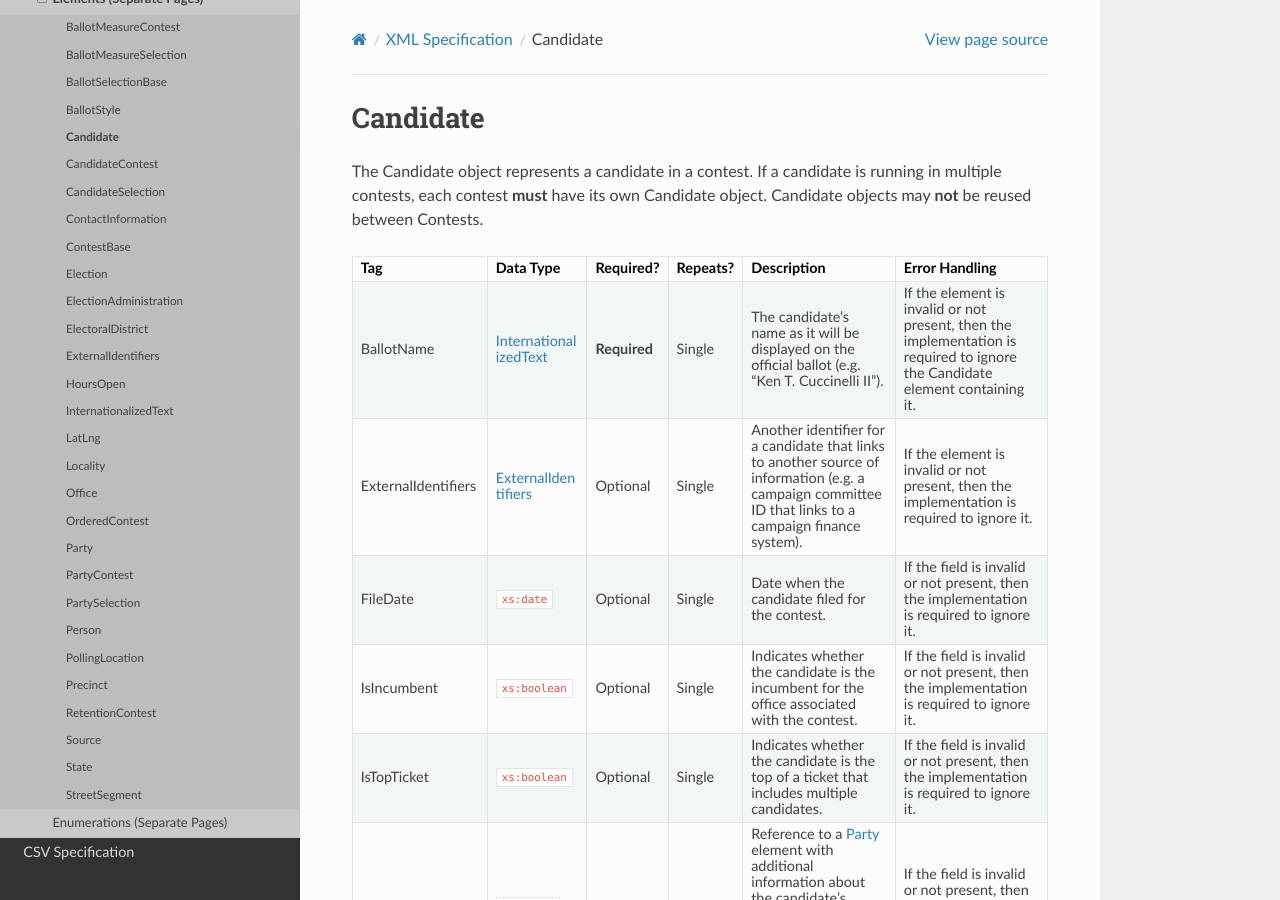
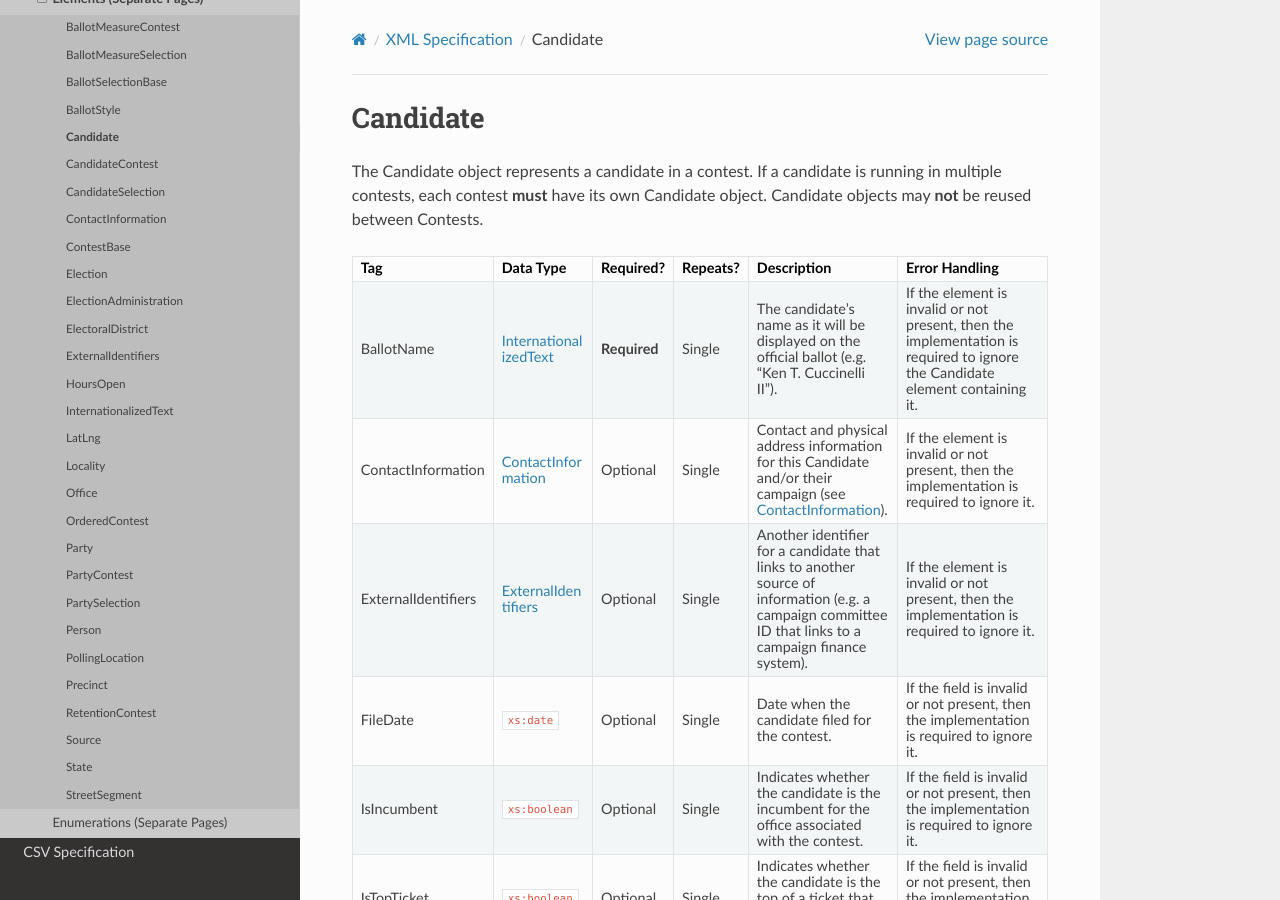
Before and after one commit to votinginfoproject/vip-specification, a Sphinx documentation site: the page built from docs/built_rst/xml/elements/candidate.rst, in a window 1280 px wide and 900 px high. Built offline with Sphinx 7.4.7 and the Read the Docs theme 2.0.0, drawn with Linux system fonts in a browser that asks for light colours.

Commit message:
Add ContactInformation to the Candidate object.

```diff
--- a/docs/built_rst/tables/elements/candidate.rst
+++ b/docs/built_rst/tables/elements/candidate.rst
@@ -7,6 +7,11 @@
 |                     |                                                 |              |              | displayed on the official ballot (e.g.   | present, then the implementation is      |
 |                     |                                                 |              |              | "Ken T. Cuccinelli II").                 | required to ignore the Candidate element |
 |                     |                                                 |              |              |                                          | containing it.                           |
++---------------------+-------------------------------------------------+--------------+--------------+------------------------------------------+------------------------------------------+
+| ContactInformation  | :ref:`multi-xml-contact-information`            | Optional     | Single       | Contact and physical address information | If the element is invalid or not         |
+|                     |                                                 |              |              | for this Candidate and/or their campaign | present, then the implementation is      |
+|                     |                                                 |              |              | (see                                     | required to ignore it.                   |
+|                     |                                                 |              |              | :ref:`multi-xml-contact-information`).   |                                          |
 +---------------------+-------------------------------------------------+--------------+--------------+------------------------------------------+------------------------------------------+
 | ExternalIdentifiers | :ref:`multi-xml-external-identifiers`           | Optional     | Single       | Another identifier for a candidate that  | If the element is invalid or not         |
 |                     |                                                 |              |              | links to another source of information   | present, then the implementation is      |
--- a/docs/built_rst/xml/elements/candidate.rst
+++ b/docs/built_rst/xml/elements/candidate.rst
@@ -16,6 +16,11 @@ object. Candidate objects may **not** be reused between Contests.
 |                     |                                                 |              |              | displayed on the official ballot (e.g.   | present, then the implementation is      |
 |                     |                                                 |              |              | "Ken T. Cuccinelli II").                 | required to ignore the Candidate element |
 |                     |                                                 |              |              |                                          | containing it.                           |
++---------------------+-------------------------------------------------+--------------+--------------+------------------------------------------+------------------------------------------+
+| ContactInformation  | :ref:`multi-xml-contact-information`            | Optional     | Single       | Contact and physical address information | If the element is invalid or not         |
+|                     |                                                 |              |              | for this Candidate and/or their campaign | present, then the implementation is      |
+|                     |                                                 |              |              | (see                                     | required to ignore it.                   |
+|                     |                                                 |              |              | :ref:`multi-xml-contact-information`).   |                                          |
 +---------------------+-------------------------------------------------+--------------+--------------+------------------------------------------+------------------------------------------+
 | ExternalIdentifiers | :ref:`multi-xml-external-identifiers`           | Optional     | Single       | Another identifier for a candidate that  | If the element is invalid or not         |
 |                     |                                                 |              |              | links to another source of information   | present, then the implementation is      |
--- a/docs/built_rst/xml/single_page.rst
+++ b/docs/built_rst/xml/single_page.rst
@@ -31,6 +31,11 @@ object. Candidate objects may **not** be reused between Contests.
 |                     |                                                  |              |              | displayed on the official ballot (e.g.   | present, then the implementation is      |
 |                     |                                                  |              |              | "Ken T. Cuccinelli II").                 | required to ignore the Candidate element |
 |                     |                                                  |              |              |                                          | containing it.                           |
++---------------------+--------------------------------------------------+--------------+--------------+------------------------------------------+------------------------------------------+
+| ContactInformation  | :ref:`single-xml-contact-information`            | Optional     | Single       | Contact and physical address information | If the element is invalid or not         |
+|                     |                                                  |              |              | for this Candidate and/or their campaign | present, then the implementation is      |
+|                     |                                                  |              |              | (see                                     | required to ignore it.                   |
+|                     |                                                  |              |              | :ref:`single-xml-contact-information`).  |                                          |
 +---------------------+--------------------------------------------------+--------------+--------------+------------------------------------------+------------------------------------------+
 | ExternalIdentifiers | :ref:`single-xml-external-identifiers`           | Optional     | Single       | Another identifier for a candidate that  | If the element is invalid or not         |
 |                     |                                                  |              |              | links to another source of information   | present, then the implementation is      |
--- a/docs/yaml/elements/candidate.yaml
+++ b/docs/yaml/elements/candidate.yaml
@@ -22,6 +22,11 @@ tags:
     to ignore the Candidate element containing it.
   required: true
   type: InternationalizedText
+- _name: ContactInformation
+  description: Contact and physical address information for this Candidate and/or
+    their campaign (see :ref:`$$$-contact-information`).
+  error_then: =must-ignore
+  type: ContactInformation
 - _name: ExternalIdentifiers
   description: Another identifier for a candidate that links to another source of
     information (e.g. a campaign committee ID that links to a campaign finance system).
```
Also changed, not shown: sample_feed.xml (+5 -5 lines), 1 other file.
